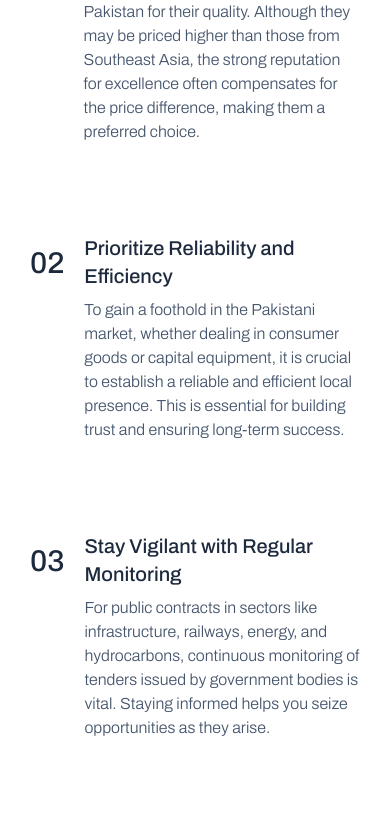
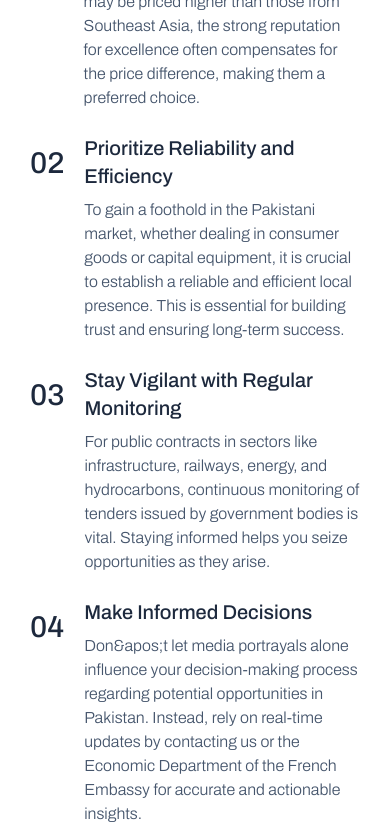
Before and after one commit to huzaifashuaib/shConsultant, a Next.js app: page / in a window 390 px wide. Shown: the part 5140-5974 px from the top of the page. Built offline with nearby package versions, Linux system fonts and the light colour scheme.

Commit message:
fix:minor issues in padding / marigin in keyFactor

```diff
--- a/src/components/home/keyFactorSection/KeyFactor.jsx
+++ b/src/components/home/keyFactorSection/KeyFactor.jsx
@@ -9,7 +9,7 @@ const KeyFactor = () => {
         <h1 className="text-3xl md:text-4xl font-semibold text-slate-800 pb-4">
           KEY FACTORS
         </h1>
-        <p className="text-[18px] text-slate-600 mb-8.5">
+        <p className="text-[18px] text-slate-600 md:mb-8.5">
           French Companies Exploring Business Opportunities in Pakistan
         </p>
         <button className="group hidden cursor-pointer md:flex py-3.75 px-5 font-medium text-base rounded-lg bg-primary hover:ring-2 hover:ring-[#a1b2e7] hover:bg-hover-color  hover:shadow-xl transition-all duration-150 ease-in-out items-center justify-center gap-2 text-white shadow-md">
@@ -20,7 +20,10 @@ const KeyFactor = () => {
 
       <div className="w-full pt-[20%] px-[4%] md:pt-22.5 md:pr-22.5 md:pb-12.5 md:pl-18 md:border-l md:border-[#555555]">
         {keyFactorData.map((data, index) => (
-          <div className="flex gap-5 md:gap-10 mb-22.5 last:mb-0" key={index}>
+          <div
+            className="flex gap-5 md:gap-10 mb-6 md:mb-22.5 last:mb-0"
+            key={index}
+          >
             <h1 className="mt-2.75 text-3xl text-slate-800 font-medium">
               0{index + 1}
             </h1>
--- a/src/components/navBar/NavBar.jsx
+++ b/src/components/navBar/NavBar.jsx
@@ -85,13 +85,13 @@ const NavBar = () => {
       {/*Transparency  */}
       <div
         className={`fixed inset-0 bg-black/80 transition-opacity duration-500 z-10  ${
-          isOpen ? "opacity-100 visible " : "opacity-0 invisible"
+          isOpen ? "opacity-100 " : "opacity-0 invisible"
         }`}
         onClick={handleToggle}
       />
       <div
         className={`fixed top-0 right-0 bottom-0 h-full overflow-auto w-full flex flex-col justify-between gap-10 sm:w-75 bg-white px-5 z-50 shadow-xl transform transition-all duration-800 ease-in-out ${
-          isOpen ? "translate-x-0" : "translate-x-full"
+          isOpen ? "translate-x-0 invisible" : "translate-x-full"
         } `}
       >
         <div>
```
